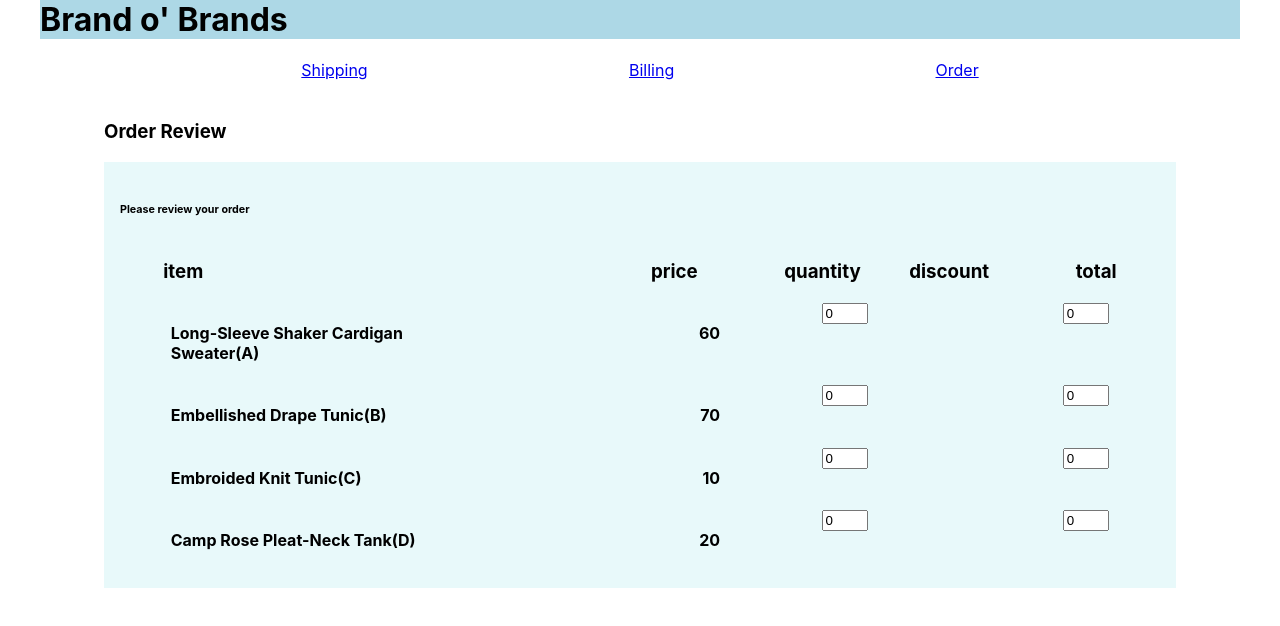
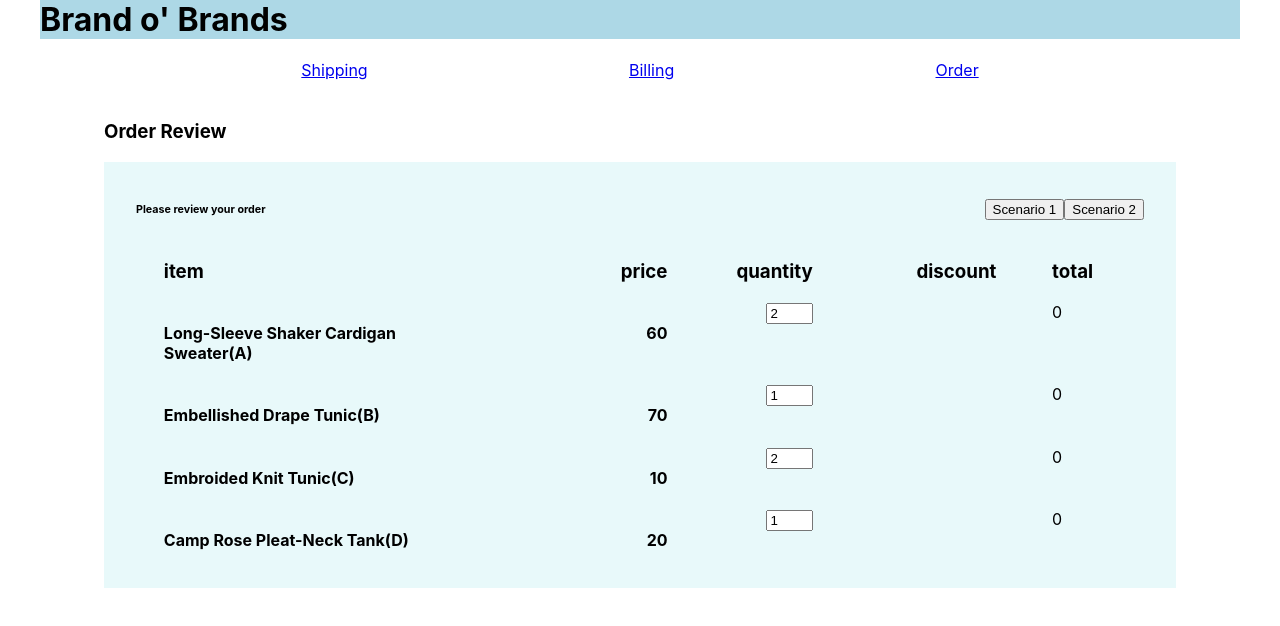
Before and after one commit to mickmed/fb-challenge, a React (Create React App) app: page /order-review in a window 1280 px wide. Shown: the top 626 px of the page. Built offline with nearby package versions, Linux system fonts and the light colour scheme.

Commit message:
add scenarios

```diff
--- a/src/Components/OrderReview/OrderReview.css
+++ b/src/Components/OrderReview/OrderReview.css
@@ -1,9 +1,20 @@
 .order {
   background: rgb(232, 249, 250);
-  padding: 1em;
+  padding: 1em 2em;
   box-sizing: border-box;
 }
-
+ /* h6{
+    margin:1em;
+} */
+.menu{
+    display:flex;
+    justify-content: space-between;
+}
+.buttons{
+    display:flex;
+    justify-content: flex-end;
+    align-items: center;
+}
 .header,
 .item {
   display: flex;
@@ -23,10 +34,18 @@
 }
 
 .qty {
-  width: 3vw;
+  width: 7vw;
   text-align: right;
 }
 
 input{
     width:3vw;
 }
+
+.discount{
+    width:10vw;
+    text-align:right;
+}
+.total{
+    width:5vw;
+}
--- a/src/Components/OrderReview/OrderReview.jsx
+++ b/src/Components/OrderReview/OrderReview.jsx
@@ -2,50 +2,80 @@ import { useState, useEffect } from "react";
 import "./OrderReview.css";
 
 const OrderReview = (props) => {
-  useEffect(() => {});
+  const [quantity, setQuantity] = useState([0, 0, 0, 0]);
+  const [total, setTotal] = useState([]);
+  const [discount, setDiscount] = useState([]);
 
-  const [quantity, setQuantity] = useState([]);
-  const [total, setTotal] = useState([]);
-  const [discount, setDiscount] = useState([])
+  const [scenario1] = useState(["A", "A", "B", "C", "C", "D"]);
+  const [scenario2] = useState(["A", "A", "A", "A", "A", "B", "B", "C", "D"]);
+  const [selected, setSelected] = useState("scenario1");
+
+  useEffect(() => {
+    const quantities = {};
+    const arr = selected === "scenario1" ? scenario1 : scenario2;
+
+    for (let i = 0; i < arr.length; i++) {
+      let key = arr[i];
+      quantities[key] = quantities[key] ? quantities[key] + 1 : 1;
+    }
+    setQuantity(Object.values(quantities));
+  }, [selected]);
 
   const counter = (e, id, price) => {
-    let { value } = e.target;
+    let qty = e.target.valueAsNumber;
+
     setQuantity((prev) => {
-      prev[id] = parseInt(value);
-      return [...prev];
+      if (qty > 1 && id === 1 && qty) {
+        if (qty % 2 === 0) {
+          prev[id] = qty + qty / 2;
+        } else {
+          prev[id] = qty + (qty - 1) / 2;
+        }
+
+        return [...prev];
+      } else {
+        prev[id] = qty;
+        return [...prev];
+      }
     });
     setTotal((prev) => {
-      if (quantity[id] > 1 && id === 0) {
-        if (quantity[id] % 2 === 0) {
-          prev[id] = parseInt(value * 50);
+      if (qty > 1 && id === 0) {
+        if (qty % 2 === 0) {
+          prev[id] = qty * 50;
         } else {
-          prev[id] = parseInt((value - 1) * 50) + price;
+          prev[id] = (qty - 1) * 50 + price;
         }
+      } else if (qty > 1 && id === 1) {
+        prev[id] = qty * price;
       } else {
-        prev[id] = parseInt(value * price);
+        prev[id] = qty * price;
       }
       return [...prev];
     });
     setDiscount((prev) => {
-      if (quantity[id] > 1 && id === 0) {
-        if (quantity[id] % 2 === 0) {
-          prev[id] = 10 * value;
+      if (qty > 1 && id === 0) {
+        if (qty % 2 === 0) {
+          prev[id] = 10 * qty;
         } else {
-          prev[id] = 10 * (value -1);
+          prev[id] = 10 * (qty - 1);
         }
       } else {
-        prev[id] = parseInt(value * price);
+        prev[id] = parseInt(qty * price);
       }
       return [...prev];
-    })
+    });
   };
 
   return (
     <div className="order-review">
       <h3>Order Review</h3>
       <div className="order">
+        <div className="menu">
         <h6>Please review your order</h6>
-
+        <div className="buttons">
+          <button onClick={() => setSelected("scenario1")}>Scenario 1</button>
+          <button onClick={() => setSelected("scenario2")}>Scenario 2</button>
+        </div></div>
         <div className="header">
           <h3 className="name">item</h3>
           <h3 className="price">price</h3>
@@ -66,7 +96,8 @@ const OrderReview = (props) => {
               </div>
               <div className="qty">
                 <input
-                  type="text"
+                  type="number"
+                  min="0"
                   name={`quantity ${index}`}
                   value={quantity[index] || 0}
                   onChange={(e) => counter(e, index, item.price)}
@@ -76,7 +107,7 @@ const OrderReview = (props) => {
                 <h4>{discount[index]}</h4>
               </div>
               <div className="total">
-                <input type="text" name="total" value={total[index] || 0} />
+                <div>{total[index] || 0}</div>
               </div>
             </div>
           ))}
--- a/src/Data/data.js
+++ b/src/Data/data.js
@@ -1,29 +1,32 @@
 export const Order = [
   {
+    alphaIndex: "A",
     name: "Long-Sleeve Shaker Cardigan Sweater(A)",
     price: 60,
     imgUrl:
       "https://cdn-fsly.yottaa.net/5ba91e43312e581893f90c9d/www.fullbeauty.com/v~4b.324/dw/image/v2/BBKT_PRD/on/demandware.static/-/Sites-masterCatalog_WomanWithin/default/dw5d92cf16/images/hi-res/0056_13682_mc_1147.jpg?sw=240&sh=346&sm=fit&yocs=1_6_",
   },
   {
+    alphaIndex: "B",
     name: "Embellished Drape Tunic(B)",
     price: 70,
     imgUrl:
       "https://cdn-fsly.yottaa.net/5ba91e43312e581893f90c9d/www.fullbeauty.com/v~4b.324/dw/image/v2/BBKT_PRD/on/demandware.static/-/Sites-masterCatalog_Roamans/default/dweb3a7c8b/images/hi-res/0537_16778_mc_8350.jpg?sw=240&sh=346&sm=fit&yocs=1_6_",
   },
   {
+    alphaIndex: "C",
     name: "Embroided Knit Tunic(C)",
     price: 10,
     imgUrl:
       "https://cdn-fsly.yottaa.net/5ba91e43312e581893f90c9d/www.fullbeauty.com/v~4b.324/dw/image/v2/BBKT_PRD/on/demandware.static/-/Sites-masterCatalog_WomanWithin/default/dwcbbd4cc9/images/on-hover/0007_19498_ma_0001.jpg?sw=240&sh=346&sm=fit&yocs=1_6_",
   },
   {
+    alphaIndex: "D",
     name: "Camp Rose Pleat-Neck Tank(D)",
     price: 20,
     imgUrl:
       "https://cdn-fsly.yottaa.net/5ba91e43312e581893f90c9d/www.fullbeauty.com/v~4b.324/dw/image/v2/BBKT_PRD/on/demandware.static/-/Sites-masterCatalog_Catherines/default/dw81c2f755/images/on-hover/2642_26343_ma_0001.jpg?sw=240&sh=346&sm=fit&yocs=1_6_",
   },
-
 ];
 
 export const User = [
@@ -42,13 +45,13 @@ export const User = [
         cardNum: "123456789",
         cardType: "supercard",
       },
-      address:{
+      address: {
         street: "7 Ocean Stream Way",
         zipcode: "12345",
         city: "Homesville",
         state: "MN",
         country: "USA",
-      }
+      },
     },
   },
 ];
```
